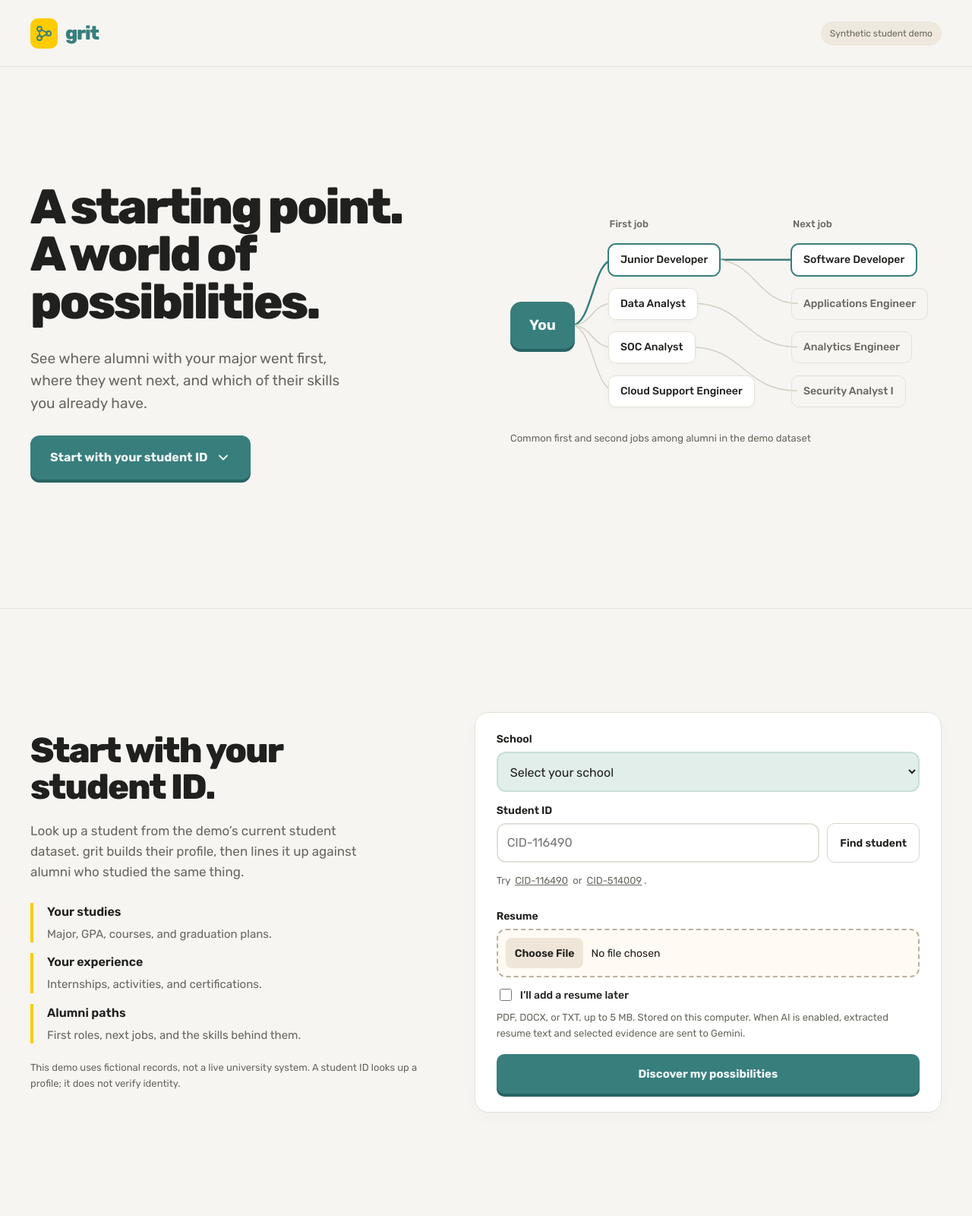
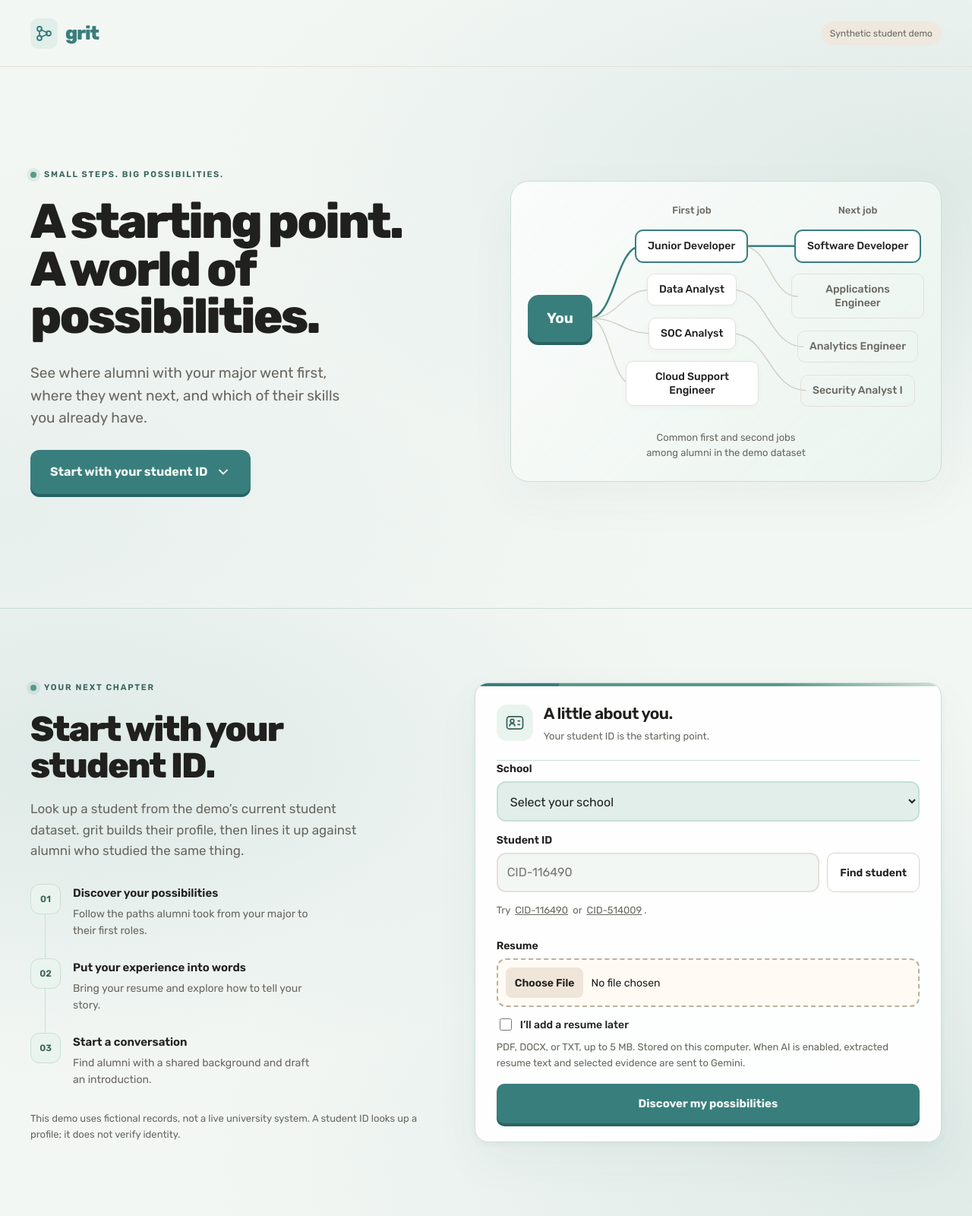
Before and after one commit to oolio151/career-graph, a Flask app: page / in a window 1280 px wide. Shown: the whole page at 76% size. Run offline with Flask 3, Linux system fonts and the light colour scheme; parts of the project's set-up code (start-up, migrations or seed data) failed here and were passed over.

Commit message:
Small UI polishes

```diff
--- a/static/css/style.css
+++ b/static/css/style.css
@@ -1508,6 +1508,8 @@
 }
 #school { display:block; width:100%; padding:14px 12px; margin-bottom:24px; border:2px solid var(--accent-border); border-radius:12px; background:var(--accent-soft); color:var(--ink); }
 .school-entry .brand { color:var(--accent); }
+.school-entry .brand-symbol { background:var(--accent-soft); color:var(--accent); }
+.school-entry[data-school="umbc"] .brand-symbol { background:var(--yellow); }
 .school-entry #enter-app { background:var(--accent); color:var(--accent-foreground); border-color:var(--accent); box-shadow:0 4px 0 var(--accent-shadow); }
 .school-entry #enter-app:hover { background:var(--accent-dark); }
 @media (prefers-reduced-motion: reduce) {
@@ -1551,6 +1553,8 @@
 .alumni-node:hover { background:#fffdf4; border-color:#b49a4c; box-shadow:0 4px 12px #20201e10; }
 .alumni-node.selected { background:#fff4c2; border:2px solid #c7a028; box-shadow:0 3px 10px #98731214; }
 .alumni-node.selected span { color:#6b571e; }
+.alumni-node.branch-parent { background:#fff9e4; border-color:#dfcd94; box-shadow:0 2px 8px #9873120a; }
+.alumni-node.branch-parent span { color:#786b43; }
 .graph-footer { border-top:1px solid var(--line); background:#fafaf7; padding:14px 22px; }
 .alumni-job-detail { padding:28px; gap:30px; border-top:3px solid #e5bd35; }
 .alumni-job-detail > div + div { padding-left:26px; border-left:1px solid var(--line); }
@@ -1786,8 +1790,17 @@
 .connect-positions { display:flex; flex-wrap:wrap; gap:10px; max-height:220px; overflow-y:auto; margin:18px 0; }
 .connect-positions label { display:flex; gap:8px; align-items:center; background:#f4eee5; padding:9px 12px; border-radius:10px; font-size:14px; }
 .connect-grid { display:grid; grid-template-columns:repeat(auto-fit,minmax(340px,1fr)); gap:24px; margin-top:24px; }
-.connect-card { min-width:0; }
-.connect-card table { margin:18px 0; }
+.connect-card {
+  min-width:0;
+  display:grid;
+  grid-row:span 9;
+  grid-template-rows:subgrid;
+  row-gap:0;
+}
+.connect-card > * { min-width:0; }
+.connect-card table { margin:18px 0; align-self:start; width:100%; table-layout:fixed; }
+.connect-card th, .connect-card td { overflow-wrap:anywhere; }
+.connect-card > .secondary-button { align-self:start; justify-self:start; }
 .connect-contact { overflow-wrap:anywhere; margin:18px 0; font-weight:600; }
 .connect-draft { width:100%; height:300px; overflow-y:auto; resize:vertical; margin:16px 0; padding:16px; border:2px solid var(--line); border-radius:12px; font-family:inherit; font-size:14px; line-height:1.7; }
 #connect-email { margin:auto; padding:0; width:min(760px,calc(100vw - 40px)); max-width:760px; max-height:90vh; overflow-y:auto; background:#fff; box-shadow:0 24px 90px #0003; }
@@ -1805,3 +1818,55 @@
 .email-footer { padding:16px 30px 24px; border-top:1px solid var(--line); }
 #connect-email-status { font-size:13px; margin:0 0 12px; }
 #connect-email .email-note { font-size:12px; color:var(--muted); margin:14px 0 0; }
+
+/* Welcome accents follow the selected school. */
+.school-entry {
+  --entry-glow:#387e7d1c; --entry-glow-soft:#387e7d10;
+  --entry-paper:#f3f7f4; --entry-ink:#37635b; --entry-highlight:#589888;
+  --entry-border:#cbded5; --entry-soft:#eaf4ee; --entry-shadow:#244b3e0b; --entry-dot:#7b9e8e;
+}
+.school-entry[data-school="umbc"] {
+  --entry-glow:#ffcc001c; --entry-glow-soft:#ffcc0010;
+  --entry-paper:#f8f7f2; --entry-ink:#746335; --entry-highlight:#e2b514;
+  --entry-border:#dfd5b6; --entry-soft:#fff9e6; --entry-shadow:#5145140b; --entry-dot:#ac956c;
+}
+/* Quiet structure around the student lookup. */
+.school-entry .hero {
+  background: radial-gradient(ellipse at 95% 30%, var(--entry-glow), transparent 55%),
+              radial-gradient(ellipse at 0% 85%, var(--entry-glow-soft), transparent 50%), var(--entry-paper);
+}
+.school-entry .entry-kicker { display:flex; align-items:center; gap:10px; margin-bottom:22px; font-size:11px; font-weight:600; letter-spacing:.16em; color:var(--entry-ink); }
+.entry-kicker > span { width:8px; height:8px; border-radius:50%; background:var(--entry-highlight); box-shadow:0 0 0 5px var(--entry-glow); flex-shrink:0; }
+.school-entry .hero-graph { padding:28px 22px; border:1px solid var(--entry-border); border-radius:24px; background:linear-gradient(135deg, #ffffffc9, var(--entry-soft)); box-shadow:0 22px 64px var(--entry-shadow); }
+.school-entry main.demo {
+  position:relative; isolation:isolate;
+  background:radial-gradient(ellipse at 8% 25%, var(--entry-glow), transparent 50%),
+             radial-gradient(ellipse at 95% 90%, var(--entry-glow), transparent 55%), var(--entry-paper);
+  border-top-color:var(--entry-border);
+}
+.school-entry main.demo::before { content:""; position:absolute; inset:0; z-index:-1; pointer-events:none; opacity:.3; background-image:radial-gradient(var(--entry-dot) 0.65px, transparent 0.65px); background-size:24px 24px; mask-image:linear-gradient(to right, #000, transparent 65%); }
+.entry-journey { padding:0; margin:30px 0; list-style:none; display:grid; gap:0; }
+.entry-journey li { display:flex; gap:16px; position:relative; padding:0 0 24px; }
+.entry-journey li:last-child { padding-bottom:0; }
+.entry-journey li:not(:last-child)::before { content:""; position:absolute; top:39px; bottom:0; left:19px; width:1px; background:var(--entry-border); }
+.entry-step { display:grid; place-items:center; width:40px; height:40px; flex-shrink:0; border-radius:12px; background:var(--entry-soft); border:1px solid var(--entry-border); color:var(--entry-ink); font-size:12px; font-weight:600; }
+.entry-journey strong { font-size:15px; font-weight:600; }
+.entry-journey p { color:#68675f; font-size:14px; line-height:1.6; margin-top:5px; max-width:37ch; }
+.school-entry .demo .onboarding-card { position:relative; background:#ffffffed; border:1px solid var(--entry-border); box-shadow:0 24px 65px var(--entry-shadow), 0 3px 10px var(--entry-shadow); overflow:hidden; }
+.school-entry .demo .onboarding-card::before { content:""; position:absolute; top:0; left:0; right:0; height:4px; background:linear-gradient(90deg, var(--accent) 0 18%, var(--entry-highlight) 18% 65%, var(--entry-border) 100%); }
+.entry-card-heading { display:flex; gap:14px; align-items:center; padding-bottom:22px; border-bottom:1px solid var(--entry-border); }
+.entry-card-heading h3 { font-size:21px; letter-spacing:-.025em; font-weight:600; }
+.entry-card-heading p { margin-top:4px; color:#68675f; font-size:13px; }
+.entry-card-icon { display:grid; place-items:center; width:48px; height:48px; border-radius:14px; background:var(--entry-soft); color:var(--entry-ink); flex-shrink:0; }
+.entry-card-icon svg { width:28px; height:28px; }
+.school-entry .demo #campus-id { background:var(--entry-paper); }
+@media (max-width:640px) {
+  .school-entry .hero-graph { padding:20px 14px; }
+  .school-entry .entry-kicker { font-size:10px; letter-spacing:.1em; }
+}
+
+/* Keep the column headings, nodes, and caption on the same center lines. */
+.school-entry .graph-col { align-items:center; min-width:0; }
+.school-entry .graph-col[data-label]::before { left:0; right:0; text-align:center; }
+.school-entry .graph-node { max-width:100%; white-space:normal; text-align:center; overflow-wrap:normal; }
+.school-entry .hero-graph figcaption { text-align:center; margin-inline:auto; max-width:44ch; text-wrap:balance; }
--- a/static/js/discover.js
+++ b/static/js/discover.js
@@ -176,6 +176,7 @@
   tweenNumber(node.querySelector("b"), attrs.value);
   node.querySelector("em").textContent = attrs.suffix;
   node.classList.toggle("selected", attrs.selected);
+  node.classList.toggle("branch-parent", Boolean(attrs.branchParent));
   node.setAttribute("aria-pressed", attrs.selected);
   node.setAttribute("aria-label", `${attrs.title}, ${attrs.value}${attrs.suffix}`);
   for (const [name, value] of Object.entries(attrs.data)) node.dataset[name] = value;
@@ -226,6 +227,7 @@
     mapNode(map, key, {
       left: MAP.firstX, top: columnTop(jobs.length, i), title: job.title, value: job.percent,
       suffix: `% · ${job.count} first jobs`, selected: job.title === selectedFamily && !selectedNextJob,
+      branchParent: job.title === selectedFamily && Boolean(selectedNextJob),
       data: {firstJob: job.title},
     });
   });
@@ -253,7 +255,8 @@
       requestAnimationFrame(() => requestAnimationFrame(() => path.classList.remove("entering")));
     }
     path.classList.remove("leaving");
-    path.classList.toggle("active", key.startsWith("next:") || key === `first:${selectedFamily}`);
+    path.classList.toggle("active", key === `first:${selectedFamily}` ||
+      (Boolean(selectedNextJob) && key === `next:${selectedNextJob}`));
   }
   for (const [key, node] of mapNodes) {
     if (wanted.has(key)) continue;
--- a/templates/base.html
+++ b/templates/base.html
@@ -14,10 +14,10 @@
     </title>
     <link
       rel="stylesheet"
-      href="{{ url_for('static', filename='css/style.css', v=22) }}"
+      href="{{ url_for('static', filename='css/style.css', v=27) }}"
     />
     {% block scripts %}<script src="{{ url_for('static', filename='js/main.js', v=12) }}" defer></script>
-    <script src="{{ url_for('static', filename='js/discover.js', v=16) }}" defer></script>
+    <script src="{{ url_for('static', filename='js/discover.js', v=17) }}" defer></script>
     <script src="{{ url_for('static', filename='js/resume.js', v=6) }}" defer></script>
     <script src="{{ url_for('static', filename='js/connect.js', v=2) }}" defer></script>{% endblock %}
   </head>
--- a/templates/welcome.html
+++ b/templates/welcome.html
@@ -8,6 +8,7 @@
   <header class="site-header"><a class="brand" href="/"><span class="brand-symbol"><svg class="icon" viewBox="0 0 24 24" aria-hidden="true"><path d="m8 7 8 4M8 17l8-4M6 9v6" fill="none" stroke="currentColor" stroke-width="1.8" stroke-linecap="round" stroke-linejoin="round"/><circle cx="6" cy="6" r="3" fill="none" stroke="currentColor" stroke-width="1.8"/><circle cx="18" cy="12" r="3" fill="none" stroke="currentColor" stroke-width="1.8"/><circle cx="6" cy="18" r="3" fill="none" stroke="currentColor" stroke-width="1.8"/></svg></span>grit</a><span class="school-logo"><img src="{{ url_for('static', filename='images/umbc.png') }}" alt="University of Maryland, Baltimore County" height="48"></span><span class="demo-label">Synthetic student demo</span></header>
   <div class="hero-body">
     <div class="hero-copy">
+      <p class="entry-kicker"><span></span> SMALL STEPS. BIG POSSIBILITIES.</p>
       <h1 id="hero-title"><span class="hero-line"><span>A starting point.</span></span><span class="hero-line"><span>A world of</span></span><span class="hero-line"><span>possibilities.</span></span></h1>
       <p class="hero-sub">See where alumni with your major went first, where they went next, and which of their skills you already have.</p>
     </div>
@@ -40,12 +41,21 @@
 <main id="main" class="demo" tabindex="-1" aria-labelledby="welcome-title">
   <div class="demo-grid">
     <div class="demo-intro">
+      <p class="entry-kicker"><span></span> YOUR NEXT CHAPTER</p>
       <h2 id="welcome-title">Start with your student ID.</h2>
       <p class="demo-lede">Look up a student from the demo’s current student dataset. grit builds their profile, then lines it up against alumni who studied the same thing.</p>
-      <ul class="benefit-list"><li><strong>Your studies</strong><span>Major, GPA, courses, and graduation plans.</span></li><li><strong>Your experience</strong><span>Internships, activities, and certifications.</span></li><li><strong>Alumni paths</strong><span>First roles, next jobs, and the skills behind them.</span></li></ul>
+      <ol class="entry-journey">
+        <li><span class="entry-step" aria-hidden="true">01</span><div><strong>Discover your possibilities</strong><p>Follow the paths alumni took from your major to their first roles.</p></div></li>
+        <li><span class="entry-step" aria-hidden="true">02</span><div><strong>Put your experience into words</strong><p>Bring your resume and explore how to tell your story.</p></div></li>
+        <li><span class="entry-step" aria-hidden="true">03</span><div><strong>Start a conversation</strong><p>Find alumni with a shared background and draft an introduction.</p></div></li>
+      </ol>
       <p class="field-hint">This demo uses fictional records, not a live university system. A student ID looks up a profile; it does not verify identity.</p>
     </div>
     <section class="onboarding-card" aria-label="Student lookup">
+      <div class="entry-card-heading">
+        <span class="entry-card-icon" aria-hidden="true"><svg viewBox="0 0 24 24" fill="none" stroke="currentColor" stroke-width="1.5"><rect x="3" y="5" width="18" height="14" rx="3"/><circle cx="9" cy="10" r="2"/><path d="M6 16c0-4 6-4 6 0m3-6h3m-3 4h3"/></svg></span>
+        <div><h3>A little about you.</h3><p>Your student ID is the starting point.</p></div>
+      </div>
       <form id="entry-form">
         <label for="school">School</label>
         <select id="school" name="school" required>
```
